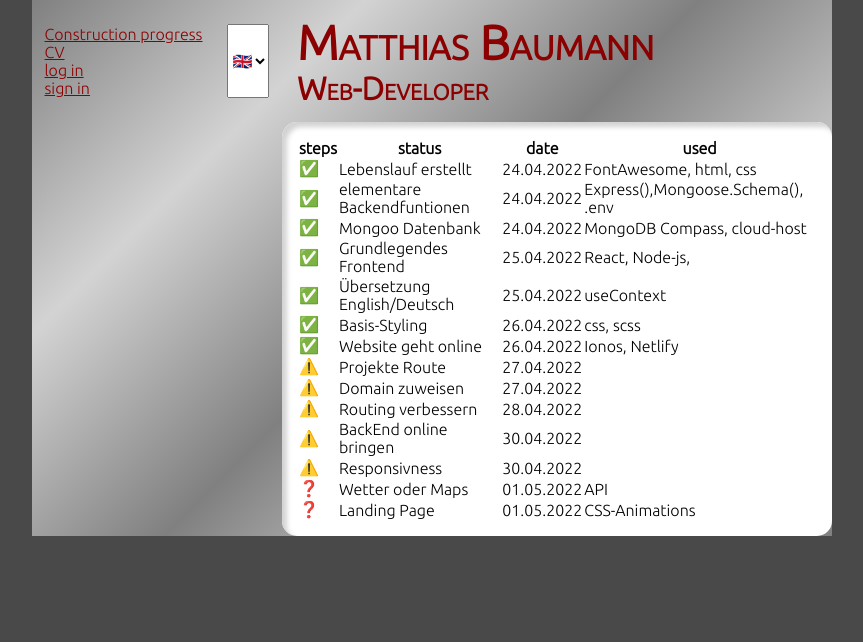
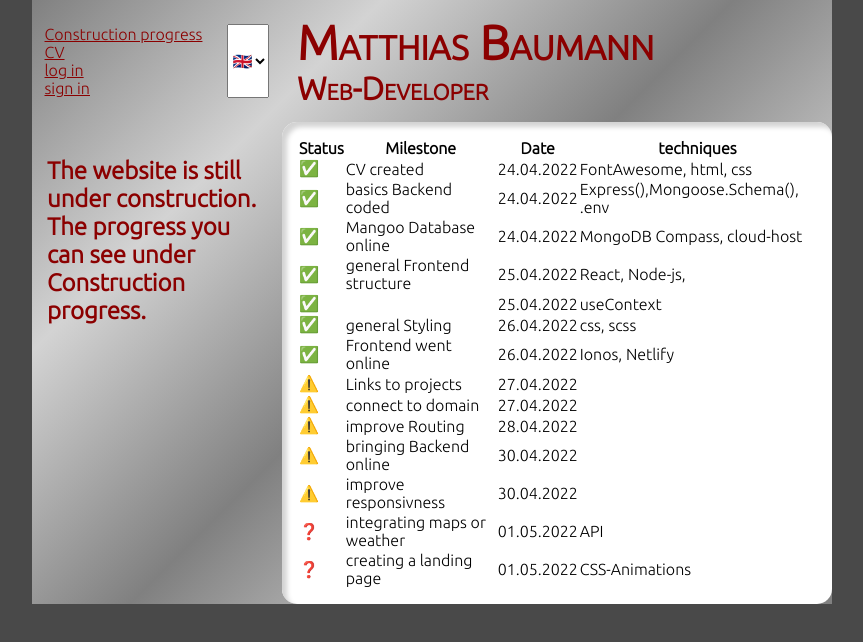
Before and after one commit to mcbauman/jepleting, a React (Create React App) app: page /main/page1 in a window 1280 px wide. Shown: the top 642 px of the page, without its empty margins (208-1071 px from the left). Built offline with nearby package versions, Linux system fonts and the light colour scheme.

Commit message:
construction translated

```diff
--- a/src/components/lang.js
+++ b/src/components/lang.js
@@ -19,7 +19,26 @@ const trans={
         submit:"Nutzer speichern",
         loginAlert:"Bitte erste alle Daten ausfüllen!",
         wrongLogIn:"falsche Einlog-Daten",
-        signUpAlert:"Bitte erst alle Felder ausfüllen!"
+        signUpAlert:"Bitte erst alle Felder ausfüllen!",
+        steps:"Status",
+        status:"Meilenstein",
+        date:"Datum",
+        used:"Tools",
+        cv:"Lebenslauf erstellt",
+        backE:"grundliegende Backendfuntionen",
+        mongo:"Mongoo DB erstellt und online",
+        frontend:"Basis Frontend",
+        tranlations:"Übersetzung English/Deutsch",
+        styling:"erstes Styling",
+        deploy:"Frontend geht online",
+        routes:"Projekte zeigen",
+        domain:"Domain zuweisen",
+        routing:"Routing verbessern",
+        backend:"Backend online bringen",
+        response:"Responsivness verbessern",
+        api:"Wetter oder Maps integrieren",
+        landing:"Landing Page erstellen",
+        underConst:"Die Website befindet sich noch in der Entwicklung. Den Fortschritt erfährst Du im Reiter Fortschritt der Website."
     },
     en:{
         title:"title",
@@ -41,7 +60,26 @@ const trans={
         submit:"save user",
         loginAlert:"Please fill out all required data!",
         wrongLogIn:"wrong Login Date",
-        signUpAlert:"Please fill out the whole form!"
+        signUpAlert:"Please fill out the whole form!",
+        steps:"Status",
+        status:"Milestone",
+        date:"Date",
+        used:"techniques",
+        cv:"CV created",
+        backE:"basics Backend coded",
+        mongo:"Mangoo Database online",
+        frontend:"general Frontend structure",
+        tranlations:"Translation German/English",
+        styling:"general Styling",
+        deploy:"Frontend went online",
+        routes:"Links to projects",
+        domain:"connect to domain",
+        routing:"improve Routing",
+        backend:"bringing Backend online",
+        response:"improve responsivness",
+        api:"integrating maps or weather",
+        landing:"creating a landing page",
+        underConst:"The website is still under construction. The progress you can see under Construction progress."
     },
     ke:{
         title:"title",
@@ -63,7 +101,26 @@ const trans={
         submit:"save user",
         loginAlert:"Please fill out all required data!",
         wrongLogIn:"wrong Login Date",
-        signUpAlert:"Please fill out the whole form!"
+        signUpAlert:"Please fill out the whole form!",
+        steps:"Status",
+        status:"Milestone",
+        date:"Date",
+        used:"techniques",
+        cv:"CV created",
+        backE:"basics Backend coded",
+        mongo:"Mangoo Database online",
+        frontend:"general Frontend structure",
+        tranlations:"Translation German/English",
+        styling:"general Styling",
+        deploy:"Frontend went online",
+        routes:"Links to projects",
+        domain:"connect to domain",
+        routing:"improve Routing",
+        backend:"bringing Backend online",
+        response:"improve responsivness",
+        api:"integrating maps or weather",
+        landing:"creating a landing page",
+        underConst:"The website is still under construction. The progress you can see under Construction progress."
     }
 }
 export default trans
--- a/src/pages/LogIn.jsx
+++ b/src/pages/LogIn.jsx
@@ -37,11 +37,20 @@ export default function LogIn(){
         }else{alert(trans[lang].loginAlert)}
     }
     return(
-        <form action="" onSubmit={submitFunction}>
+        <>
+            <header>
             <h1>{trans[lang].logIn}</h1>
+            </header>
+            <aside>
+            <h3>{trans[lang].underConst}</h3>
+            </aside>
+            <main>
+            <form action="" onSubmit={submitFunction}>
             <input type="text" name="username" id="username" placeholder={trans[lang].username} onChange={e=>setUser(e.target.value)}/>
             <input type="password" name="password" id="password" placeholder={trans[lang].password} onChange={e=>setPassword(e.target.value)}/>
             <button type="submit">{trans[lang].submit}</button>
         </form>
+            </main>
+        </>
     )
 }
--- a/src/pages/Page1.jsx
+++ b/src/pages/Page1.jsx
@@ -17,92 +17,92 @@ export default function Page1(){
             <main>
                 <table>
                     <tr>
-                        <th>steps</th>
-                        <th>status</th>
-                        <th>date</th>
-                        <th>used</th>
+                        <th>{trans[lang].steps}</th>
+                        <th>{trans[lang].status}</th>
+                        <th>{trans[lang].date}</th>
+                        <th>{trans[lang].used}</th>
                     </tr>
                     <tr>
                         <td>✅</td>
-                        <td>Lebenslauf erstellt</td>
+                        <td>{trans[lang].cv}</td>
                         <td>24.04.2022</td>
                         <td>FontAwesome, html, css</td>
                     </tr>
                     <tr>
                         <td>✅</td>
-                        <td>elementare Backendfuntionen</td>
+                        <td>{trans[lang].backE}</td>
                         <td>24.04.2022</td>
                         <td>Express(),Mongoose.Schema(), .env</td>
                     </tr>
                     <tr>
                         <td>✅</td>
-                        <td>Mongoo Datenbank</td>
+                        <td>{trans[lang].mongo}</td>
                         <td>24.04.2022</td>
                         <td>MongoDB Compass, cloud-host</td>
                     </tr>
                     <tr>
                         <td>✅</td>
-                        <td>Grundlegendes Frontend</td>
+                        <td>{trans[lang].frontend}</td>
                         <td>25.04.2022</td>
                         <td>React, Node-js, </td>
                     </tr>
                     <tr>
                         <td>✅</td>
-                        <td>Übersetzung English/Deutsch</td>
+                        <td>{trans[lang].translation}</td>
                         <td>25.04.2022</td>
                         <td>useContext</td>
                     </tr>
                     <tr>
                         <td>✅</td>
-                        <td>Basis-Styling</td>
+                        <td>{trans[lang].styling}</td>
                         <td>26.04.2022</td>
                         <td>css, scss</td>
                     </tr>
                     <tr>
                         <td>✅</td>
-                        <td>Website geht online</td>
+                        <td>{trans[lang].deploy}</td>
                         <td>26.04.2022</td>
                         <td>Ionos, Netlify</td>
                     </tr>
                     <tr>
                         <td>⚠️</td>
-                        <td>Projekte Route</td>
+                        <td>{trans[lang].routes}</td>
                         <td>27.04.2022</td>
                         <td></td>
                     </tr>
                     <tr>
                         <td>⚠️</td>
-                        <td>Domain zuweisen</td>
+                        <td>{trans[lang].domain}</td>
                         <td>27.04.2022</td>
                         <td></td>
                     </tr>
                     <tr>
                         <td>⚠️</td>
-                        <td>Routing verbessern</td>
+                        <td>{trans[lang].routing}</td>
                         <td>28.04.2022</td>
                         <td></td>
                     </tr>
                     <tr>
                         <td>⚠️</td>
-                        <td>BackEnd online bringen</td>
+                        <td>{trans[lang].backend}</td>
                         <td>30.04.2022</td>
                         <td></td>
                     </tr>
                     <tr>
                         <td>⚠️</td>
-                        <td>Responsivness</td>
+                        <td>{trans[lang].response}</td>
                         <td>30.04.2022</td>
                         <td></td>
                     </tr>
                     <tr>
                         <td>❓</td>
-                        <td>Wetter oder Maps</td>
+                        <td>{trans[lang].api}</td>
                         <td>01.05.2022</td>
                         <td>API</td>
                     </tr>
                     <tr>
                         <td>❓</td>
-                        <td>Landing Page</td>
+                        <td>{trans[lang].landing}</td>
                         <td>01.05.2022</td>
                         <td>CSS-Animations</td>
                     </tr>
--- a/src/pages/SignIn.jsx
+++ b/src/pages/SignIn.jsx
@@ -50,8 +50,15 @@ export default function SignIn(){
         }else{alert(trans[lang].signUpAlert)}
     }
     return(
-        <form action="" onSubmit={submitFunction}>
-            <h1>{trans[lang].signIn}</h1>
+        <>
+            <header>
+                <h1>{trans[lang].signIn}</h1>
+            </header>
+            <aside>
+                <h3>{trans[lang].underConst}</h3>
+            </aside>
+            <main>
+            <form action="" onSubmit={submitFunction}>
             <select name="gender" id="gender" onChange={e=>setGender(e.target.value)}>
                 <option value="male">{trans[lang].male}</option>
                 <option value="female">{trans[lang].female}</option>
@@ -64,5 +71,7 @@ export default function SignIn(){
             <input type="date" name="dateofbirth" id="dateofbirt" placeholder={trans[lang].dateob}  onChange={e=>setDateOfBirth(e.target.value)}/>
             <button type="submit">{trans[lang].submit}</button>
         </form>
+            </main>
+        </>
     )
 }
```
